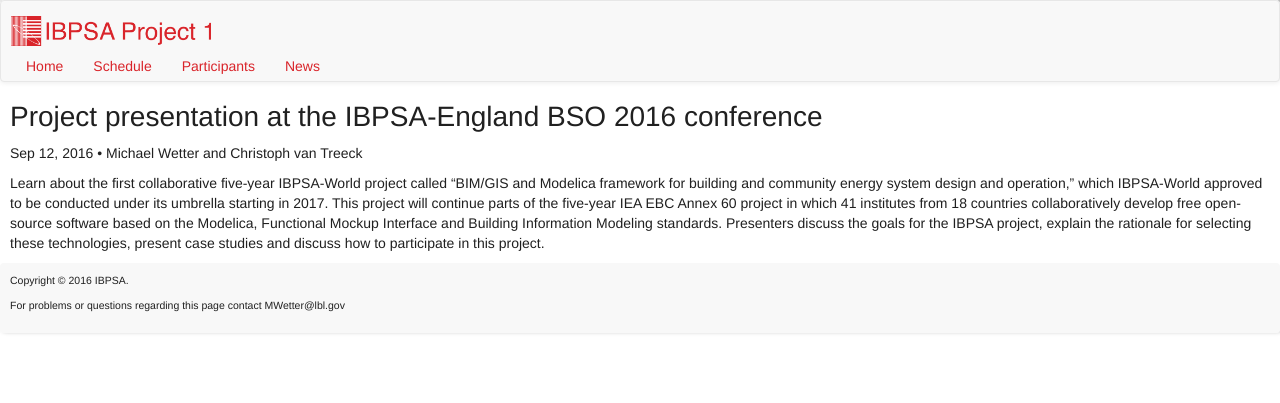
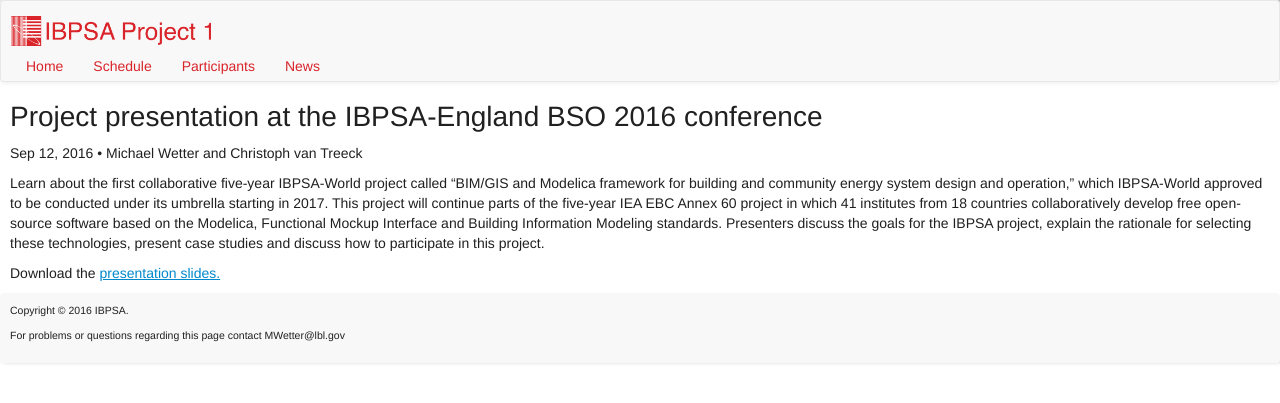
Before and after one commit to ibpsa/project1, a Jekyll site: the page built from _posts/2016-09-12-bso.md, in a window 1280 px wide. Shown: the top 403 px of the page. Built offline with Jekyll 4.4.1, drawn with Linux system fonts in a browser that asks for light colours; nearby versions of some CDN libraries.

Commit message:
Added slides from BSO'16 presentation

```diff
--- a/_posts/2016-09-12-bso.md
+++ b/_posts/2016-09-12-bso.md
@@ -10,3 +10,5 @@
 ---
 
 Learn about the first collaborative five-year IBPSA-World project called "BIM/GIS and Modelica framework for building and community energy system design and operation," which IBPSA-World approved to be conducted under its umbrella starting in 2017. This project will continue parts of the five-year IEA EBC Annex 60 project in which 41 institutes from 18 countries collaboratively develop free open-source software based on the Modelica, Functional Mockup Interface and Building Information Modeling standards. Presenters discuss the goals for the IBPSA project, explain the rationale for selecting these technologies, present case studies and discuss how to participate in this project.
+
+Download the [presentation slides.]({{ site.url }}/downloads/2016-09-12-bso-ibpsa-project-1.pdf)
```
Also changed, not shown: 1 other file.
